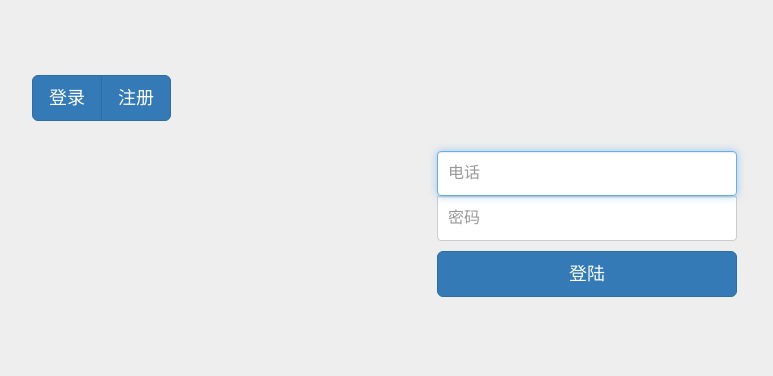
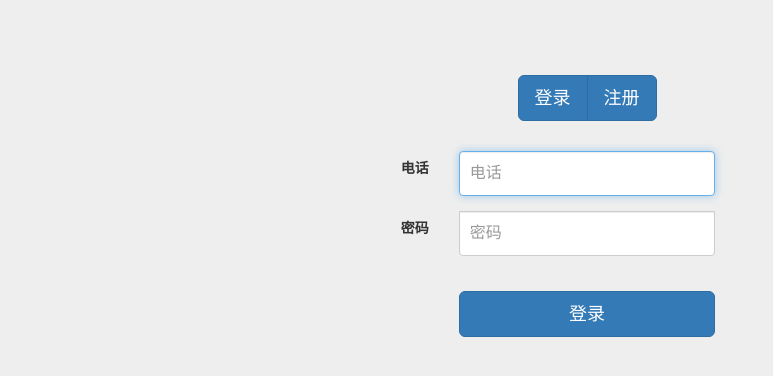
Before and after one commit to flyingKite0124/Shanbay, a Django app: page /restaurant/sign in a window 1280 px wide. Shown: the part 51-427 px from the top of the page, without its empty margins (53-826 px from the left). Run offline with Django 3.2, Linux system fonts and the light colour scheme; parts of the project's set-up code (start-up, migrations or seed data) failed here and were passed over; some libraries are stand-ins or nearby versions.

Commit message:
beautiful restaurant-sign-up UI

```diff
--- a/static/restaurant/css/sign.css
+++ b/static/restaurant/css/sign.css
@@ -8,7 +8,7 @@ body {
 }
 
 .form-signin {
-  max-width: 330px;
+  max-width: 430px;
   padding: 15px;
   margin: 0 auto;
 }
--- a/static/restaurant/js/sign.js
+++ b/static/restaurant/js/sign.js
@@ -47,9 +47,10 @@ $(".username").blur(function(){
 
 function slide(){
     console.log("fuck");
-    $("#restname").css("display","block");
-    $("#introduction").css("display","block");
-    $("#address").css("display","block");
+    //$("#restname").css("display","block");
+    //$("#introduction").css("display","block");
+    //$("#address").css("display","block");
+    $("#extra-sign-info").show('fast');
     $("#sign-in").unbind();
     $("#sign-in").click(sign_up);
     $("#sign-in").text('注册');
@@ -58,9 +59,11 @@ function slide(){
 
 
 function hide(){
-    $("#restname").css("display","none");
-    $("#introduction").css("display","none");
-    $("#address").css("display","none");
+    //$("#restname").css("display","none");
+    //$("#introduction").css("display","none");
+    //$("#address").css("display","none");
+    $("#extra-sign-info").hide('fast');
+
     $("#sign-up").unbind();
     $('#sign-up').click(sign_in);
     $('#sign-up').text('登陆');
--- a/templates/restaurant/manage.html
+++ b/templates/restaurant/manage.html
@@ -188,7 +188,7 @@
                                            placeholder="xx市xx区xx路xx号" value="{{ restaurant.address }}" disabled>
                                 </div>
 
-                                <div class="form-group">
+                                <div class="form-group hidden">
                                     <label for="restaurant-classification">类型</label>
                                     <div class="form-control">
                                         <label class="radio-inline">
--- a/templates/restaurant/sign.html
+++ b/templates/restaurant/sign.html
@@ -12,30 +12,62 @@
 
 {% block content %}
     <div class="container" id="sign-form">
-        <div class = "form-signin btn-group">
-            <button  class="btn btn-lg btn-primary" id = "choose-sign-in" class="form-signin-heading text-center">登录</button>
-            <button  class="btn btn-lg btn-primary" id = "choose-sign-up" class="form-signin-heading text-center" style="float:right">注册</button>
+        <div class="row text-center">
+            <div class="form-signin btn-group">
+                <button class="btn btn-lg btn-primary" id="choose-sign-in" class="form-signin-heading text-center">登录
+                </button>
+                <button class="btn btn-lg btn-primary" id="choose-sign-up" class="form-signin-heading text-center"
+                        style="float:right">注册
+                </button>
+            </div>
         </div>
-       <form class="form-signin">
-            <label for="inputEmail" class="sr-only">电话</label>
-            <input type="text" id="username" class="form-control" placeholder="电话" required autofocus>
+        <div class="row">
+            <form class="form-signin form-horizontal">
+                <div class="form-group">
+                    <label for="inputEmail" class="col-sm-4 col-md-pull-2 control-label">电话</label>
+                    <div class="col-sm-8 col-md-pull-2">
+                        <input type="text" id="username" class="form-control" placeholder="电话" required autofocus>
+                    </div>
+                </div>
 
-            <label for="inputPassword" class="sr-only">密码</label>
-            <input type="password" id="password" class="form-control" placeholder="密码" >
+                <div class="form-group">
+                    <label for="inputPassword" class="col-sm-4 col-md-pull-2 control-label">密码</label>
+                    <div class="col-sm-8 col-md-pull-2">
+                        <input type="password" id="password" class="form-control" placeholder="密码">
+                    </div>
+                </div>
 
-             <label for="inputName" class="sr-only">餐厅名字</label>
-            <input type="text" id="restname" class="form-control" placeholder="餐厅名"  style="display:none"
-            >
+                <div id="extra-sign-info">
+                    <div class="form-group">
+                        <label for="inputName" class="col-sm-4 col-md-pull-2 control-label">餐厅名字</label>
+                        <div class="col-sm-8  col-md-pull-2">
+                            <input type="text" id="restname" class="form-control" placeholder="餐厅名">
+                        </div>
+                    </div>
 
-             <label for="inputIntro" class="sr-only">简介</label>
-            <input type="text" id="introduction" class="form-control" placeholder="简介：特色菜..." style="display:none" >
+                    <div class="form-group">
+                        <label for="inputAddr" class="col-sm-4 col-md-pull-2 control-label">地址</label>
+                        <div class="col-sm-8  col-md-pull-2">
+                            <textarea class="form-control" rows="2" id="address" placeholder="地址"></textarea>
+                        </div>
+                    </div>
 
-             <label for="inputAddr" class="sr-only">地址</label>
-            <input type="text" id="address" class="form-control" placeholder="地址"
-            style="display:none" >
-
-            <button class="btn btn-lg btn-primary btn-block" id="sign-in" style = "margin-top:10px">登陆</button>
-        </form>
+                    <div class="form-group">
+                        <label for="inputIntro" class="col-sm-4 col-md-pull-2 control-label">简介</label>
+                        <div class="col-sm-8  col-md-pull-2">
+                            <textarea class="form-control" rows="3" id="introduction" placeholder="特色菜..."></textarea>
+                        </div>
+                    </div>
+                </div>
+                <div class="row">
+                    <div class="col-sm-4 col-md-pull-2"></div>
+                    <div class="col-sm-8  col-md-pull-2">
+                        <button class="btn btn-lg btn-primary btn-block" id="sign-in" style="margin-top:10px">登录
+                        </button>
+                    </div>
+                </div>
+            </form>
+        </div>
     </div> <!-- /container -->
 {% endblock %}
 
@@ -44,6 +76,7 @@
     <script src="/static/restaurant/js/sign.js"></script>
     <script>
         $(document).ready(function () {
+            hide();
             console.log('text to find');
             $('#sign-in').click(sign_in);
             $('#choose-sign-in').click(hide);
```
